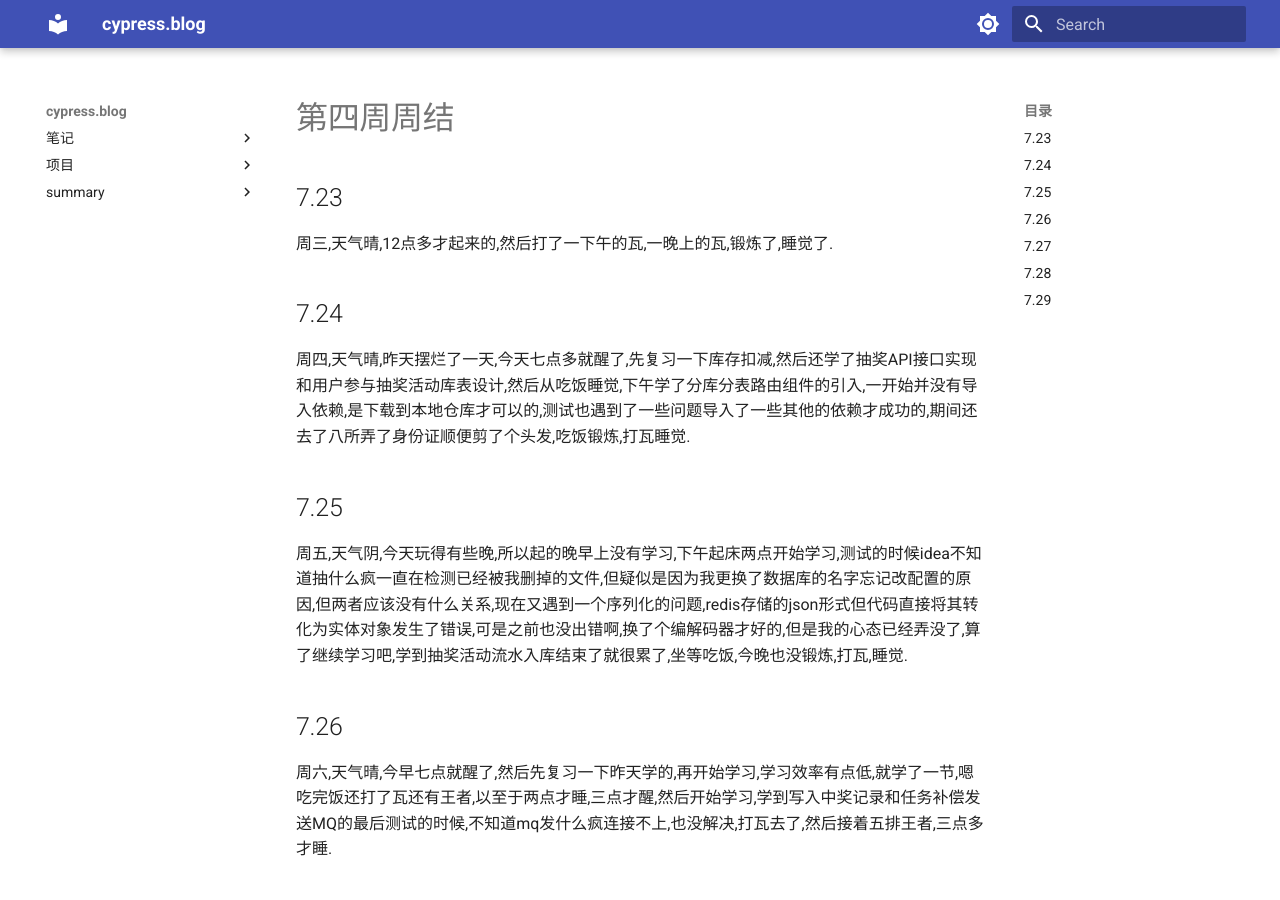
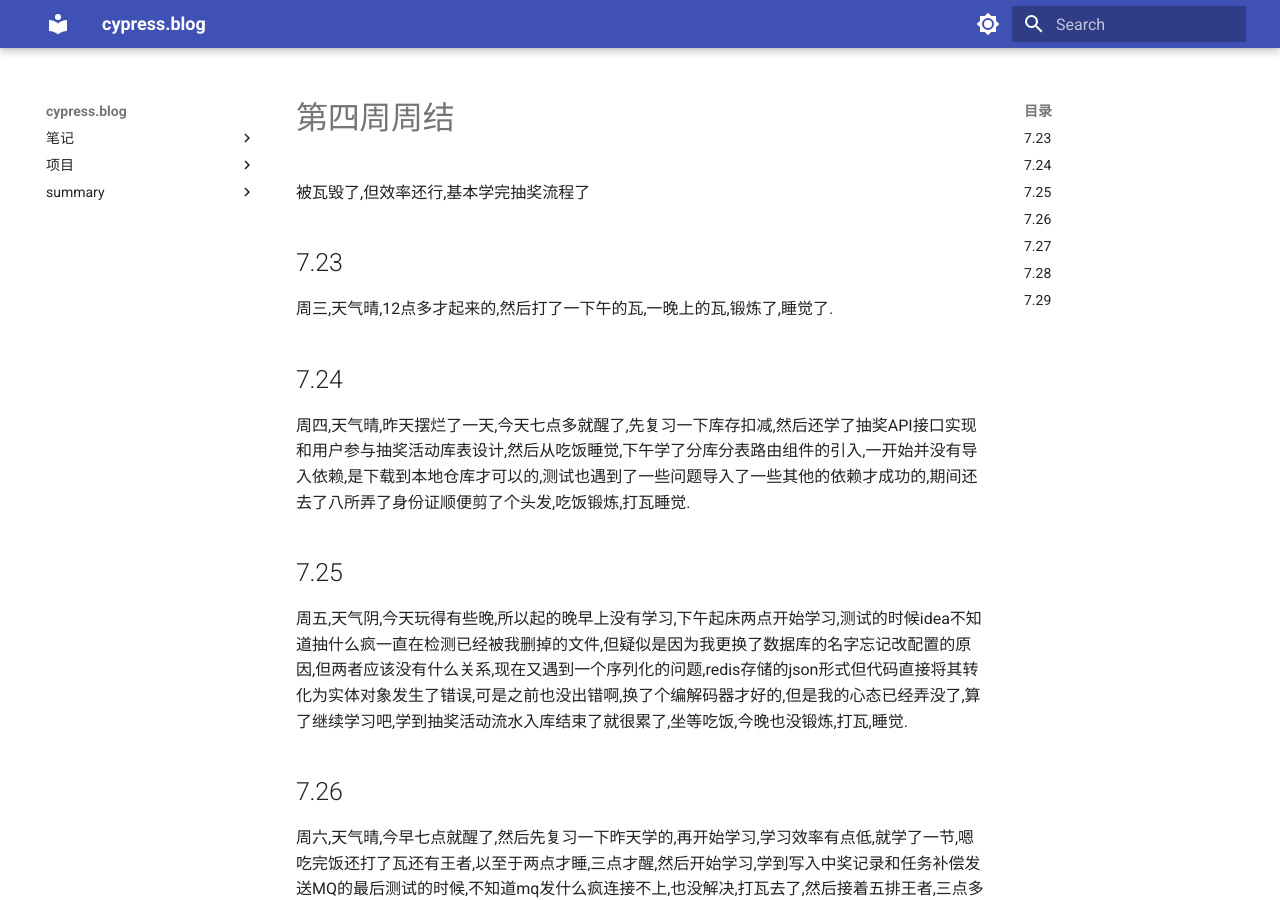
Before and after one commit to cyprer/blog0, an MkDocs documentation site: the page built from docs/summary/25year/7month/4week.md, in a window 1280 px wide and 900 px high. Built offline with MkDocs 1.6.1 and Material for MkDocs 9.7.7, drawn with Linux system fonts in a browser that asks for light colours.

Commit message:
docs: 更新25年7月第4周周结内容
添加了本周学习抽奖流程的总结

```diff
--- a/docs/summary/25year/7month/4week.md
+++ b/docs/summary/25year/7month/4week.md
@@ -1,5 +1,5 @@
 # 第四周周结
-
+  被瓦毁了,但效率还行,基本学完抽奖流程了
 ## 7.23
   周三,天气晴,12点多才起来的,然后打了一下午的瓦,一晚上的瓦,锻炼了,睡觉了.
 ## 7.24
```
